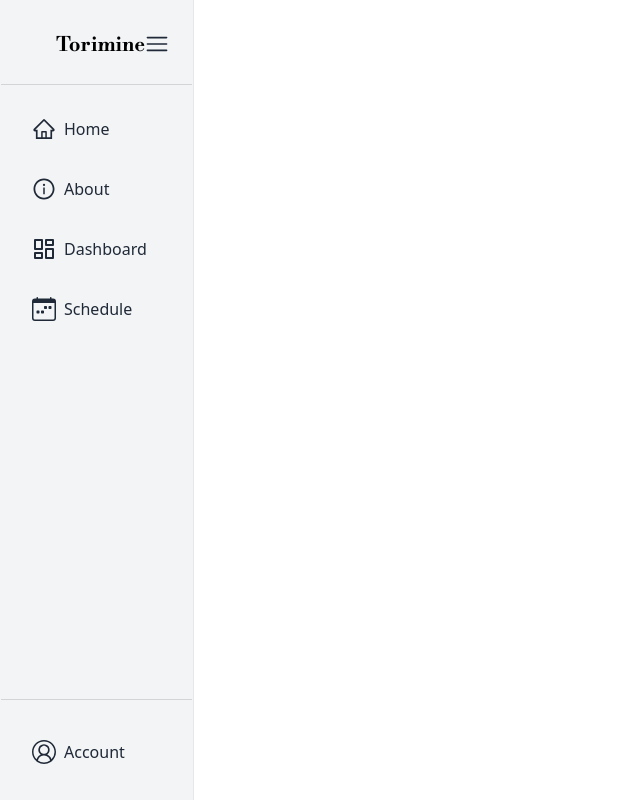
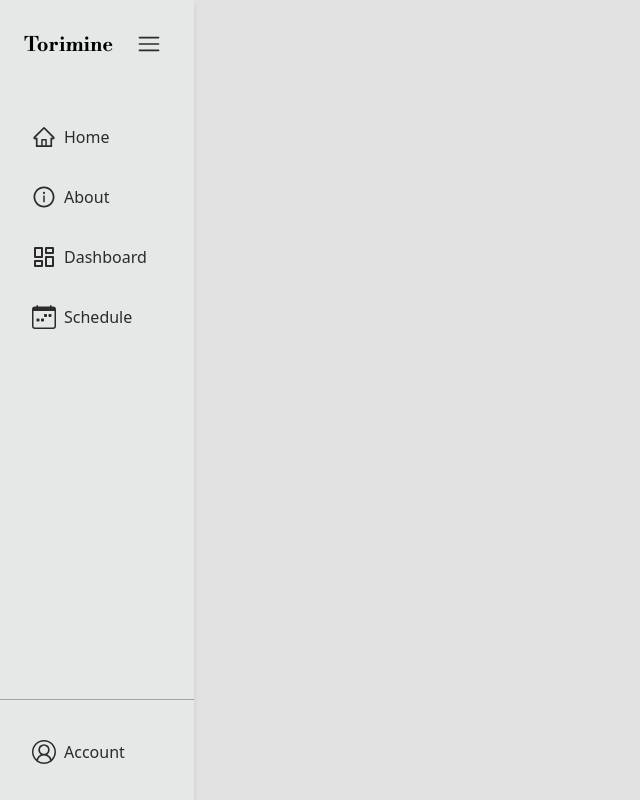
Before and after one commit to sebat2004/Torimine, a React (Vite) app in the folder client/: page /workspace in a window 1280 px wide. Shown: the whole page, without its empty margins (0-640 px from the left). Built offline with nearby package versions, Linux system fonts and the light colour scheme; a web font is replaced by a local one.

Commit message:
Changed color scheme

```diff
--- a/client/src/components/Navbar.tsx
+++ b/client/src/components/Navbar.tsx
@@ -2,7 +2,7 @@ import { Link } from 'react-router-dom'
 
 const Navbar = () => {
     return (
-    <div className='flex py-3 px-10 bg-gray-100 w-screen'>
+    <div className='flex shadow-md py-3 px-10 bg-[#e6e8e8] w-screen'>
         <div className='flex hover:scale-110 duration-150'>
             <Link to='/'>
                 <div className="flex pt-[8px] logo">
--- a/client/src/components/Sidebar.tsx
+++ b/client/src/components/Sidebar.tsx
@@ -13,15 +13,14 @@ const Sidebar = () => {
 
   return (
     <>
-    <div className="flex">
-      <div className={`flex px-6 flex-col gap-5 pl-6 h-screen pt-8  ${isOpen ? "w-[194px]" : "w-[88px]"} duration-150 border-r-[1px] bg-gray-100`}>
-          <div className={`flex pl-2 rounded-md w-min duration-200 cursor-pointer ${isOpen ? "self-end" : "self-end pr-[10px]"}`}>
-            <Link to='/' className={` mr-auto`}>
+      <div className={`flex shadow-md px-6 flex-col gap-5 pl-6 h-screen pt-8  ${isOpen ? "w-[194px]" : "w-[88px]"} duration-150 border-r-[1px] bg-[#e6e8e8]`}>
+          <div className={`flex rounded-md w-min duration-200 ${isOpen ? "self-end" : "self-end"}`}>
+            <Link to='/' className={`mr-6 cursor-pointer`}>
               <h1 className={`logo hover:scale-110 duration-150 text-xl ${isOpen ? "scale-100" : "scale-0"}`}>Torimine</h1>
             </Link>
-            <RxHamburgerMenu className={`text-2xl duration-150 hover:scale-125 ${isOpen && "rotate-180"}`} onClick={() => setOpen(!isOpen)} />
+            <RxHamburgerMenu className={`mr-2 text-2xl cursor-pointer duration-150 hover:scale-125 ${isOpen && "rotate-180"}`} onClick={() => setOpen(!isOpen)} />
           </div>
-          <hr className="h-px my-1 bg-zinc-300 border-0 mx-[-23px]"></hr>
+          <hr className="h-px my-2 bg-zinc-400 mx-[-25px]"></hr>
           <Link to={"/"} state={isOpen}>
             <div className={`nav-item-container`} >
               <div className="pl-[4px] h-max self-center">
@@ -54,7 +53,7 @@ const Sidebar = () => {
               <h1 className={`nav-item-text ${isOpen ? "scale-100" : "scale-0"}`}>Schedule</h1>
             </div>
           </Link>
-          <hr className="h-px my-3 bg-zinc-300 border-0 mx-[-23px] mt-auto"></hr>
+          <hr className="h-px my-3 bg-zinc-400 border-0 mx-[-25px] mt-auto"></hr>
           <Link to="/account" state={isOpen}>
             <div className={`nav-item-container mb-7`} >
               <div className="pl-[4px] h-max self-center">
@@ -64,7 +63,6 @@ const Sidebar = () => {
             </div>
           </Link>
       </div>
-    </div>
     </>
   )
 }
--- a/client/src/index.css
+++ b/client/src/index.css
@@ -8,10 +8,10 @@
 
 @layer components {
     .nav-item-container {
-        @apply flex gap-2 pl-1 cursor-pointer p-2 rounded-md hover:scale-[1.08] hover:rounded-xl duration-200 hover:bg-gray-300
+        @apply flex gap-2 pl-1 cursor-pointer p-2 rounded-md hover:scale-[1.08] hover:rounded-xl hover:drop-shadow-md duration-75 hover:bg-gray-200
     }
 \    .nav-item-text {
-        @apply pl-[6px] duration-75 text-base font-normal text-black
+        @apply pl-[6px] duration-75 font-normal text-black
     }
     .logo {
         font: 700 1.5rem 'Libre Bodoni', serif;
--- a/client/tailwind.config.js
+++ b/client/tailwind.config.js
@@ -5,7 +5,15 @@ module.exports = {
   plugins: [require("daisyui")],
   daisyui: {
         themes: [
-          'light'
+          {
+            light: {
+              "primary": "#f6f5f3",
+              "secondary": "#f6d860",
+              "accent": "#37cdbe",
+              "neutral": "#787d9b",
+              "base-100": "#e0e1e0",
+            },
+          }
         ],
         base: true, // applies background color and foreground color for root element by default
         styled: true, // include daisyUI colors and design decisions for all components
```
Also changed, not shown: client/routes/Index.tsx (line endings or trailing spaces), client/routes/Workspace.tsx (line endings or trailing spaces), client/src/components/Carousel.tsx (line endings or trailing spaces), client/src/components/Landing.tsx (line endings or trailing spaces).
